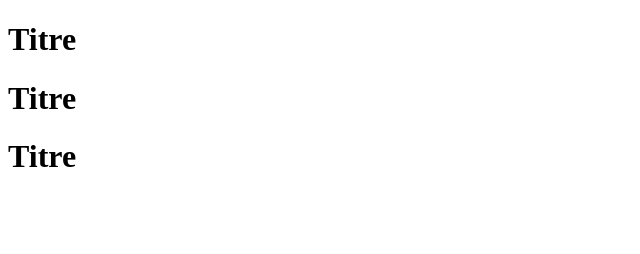
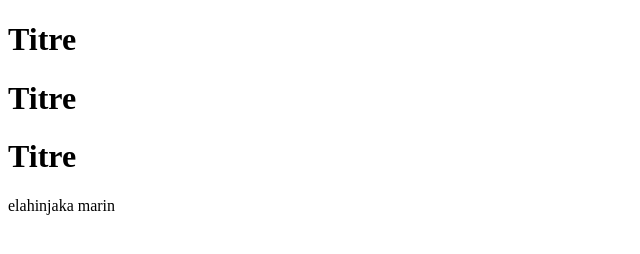
Before and after one commit to Lionel-RAKOTOMALALA/TravGit, a plain HTML site: page index.html in a window 1280 px wide. Shown: the whole page, without its empty margins (0-640 px from the left). Drawn offline with Linux system fonts and the light colour scheme.

Commit message:
parragraphe

```diff
--- a/index.html
+++ b/index.html
@@ -9,5 +9,6 @@
     <h1>Titre</h1>
     <h1>Titre</h1>
     <h1>Titre</h1>
+    <p> elahinjaka marin</p>
 </body>
 </html>
```
